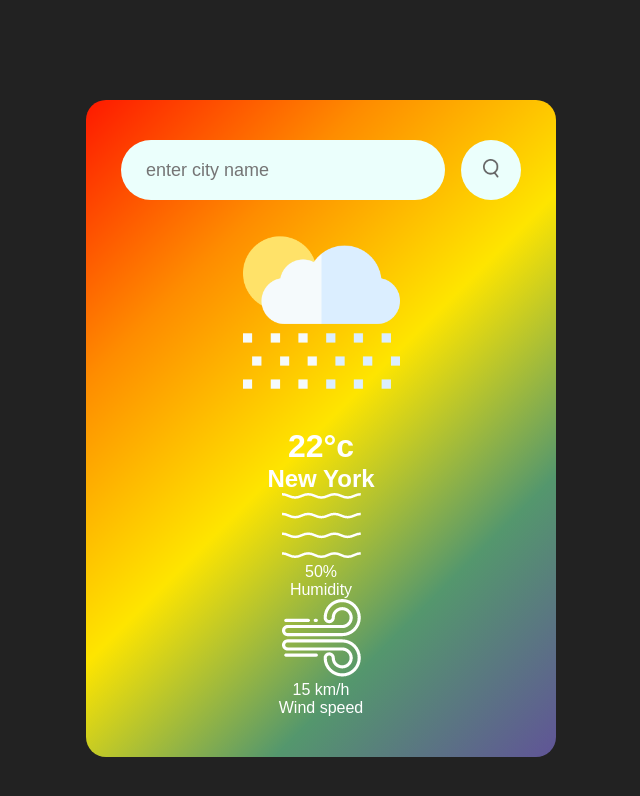
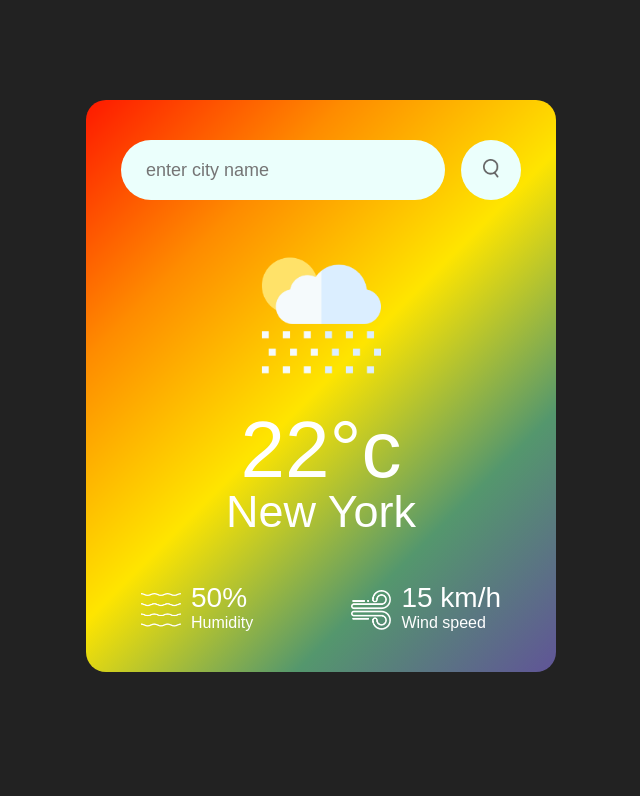
Before and after one commit to Adharshk-ks/weather-app, a plain HTML site: page index.html in a window 1280 px wide. Shown: the whole page, without its empty margins (319-959 px from the left). Drawn offline with Linux system fonts and the light colour scheme; no server answers.

Commit message:
api added

```diff
--- a/index.html
+++ b/index.html
@@ -34,6 +34,22 @@
             </div>
         </div>
 
+        <script>
+
+        const apiKey ="f58a80464cea4ba773f05b44e073413b";
+        const apiUrl ="https://api.openweathermap.org/data/2.5/weather?&units=metric&q=bangalore";
+
+        async function checkWeather(){
+            const response = await fetch(apiUrl +`&appid=${apiKey}`);
+            var data= await response.json();
+
+            console.log(data);
+        }
+
+
+        checkWeather();
+        </script>
+
 
     </div>
 </body>
--- a/styles.css
+++ b/styles.css
@@ -47,3 +47,36 @@ body{
 .search button img{
     width:16px;
 }
+.weather-icon{
+    width: 170px;
+    margin-top: 30px;
+}
+.weather h1{
+    font-size: 80px;
+    font-weight: 500;
+}
+.weather h2{
+    font-size: 45px;
+    font-weight: 400;
+    margin-top: -10px;
+}
+.details{
+    display: flex;
+    align-items: center;
+    justify-content: space-between;
+    padding: 0 20px;
+    margin-top: 50px;
+}
+.col{
+    display: flex;
+    align-items: center;
+    text-align: left;
+}
+.col img{
+    width: 40px;
+    margin-right: 10px;
+}
+.humidity, .wind{
+    font-size: 28px;
+    margin-top: -6px ;
+}
```
